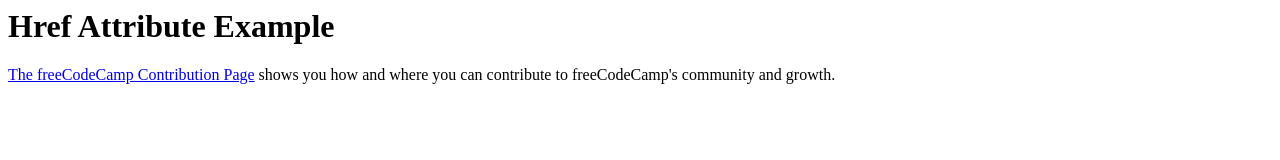
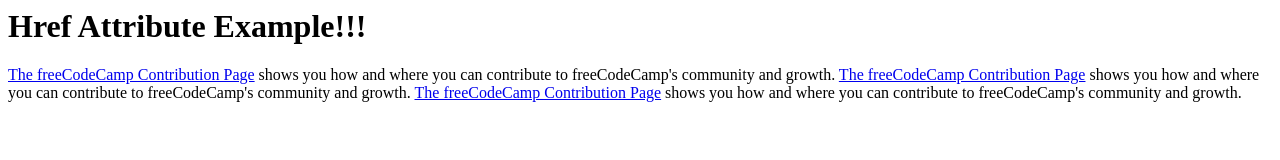
Before and after one commit to Adrian2790/OSF_ProjECT, a plain HTML site: page index.html in a window 1280 px wide. Drawn offline with Linux system fonts and the light colour scheme.

Commit message:
Added Features

```diff
--- a/index.html
+++ b/index.html
@@ -5,8 +5,12 @@
 </head>
 
 <body>
-    <h1>Href Attribute Example</h1>
+    <h1>Href Attribute Example!!!</h1>
     <p>
+        <a href="https://www.freecodecamp.org/contribute/">The freeCodeCamp Contribution Page</a> shows you how and
+        where you can contribute to freeCodeCamp's community and growth.
+        <a href="https://www.freecodecamp.org/contribute/">The freeCodeCamp Contribution Page</a> shows you how and
+        where you can contribute to freeCodeCamp's community and growth.
         <a href="https://www.freecodecamp.org/contribute/">The freeCodeCamp Contribution Page</a> shows you how and
         where you can contribute to freeCodeCamp's community and growth.
     </p>
```
